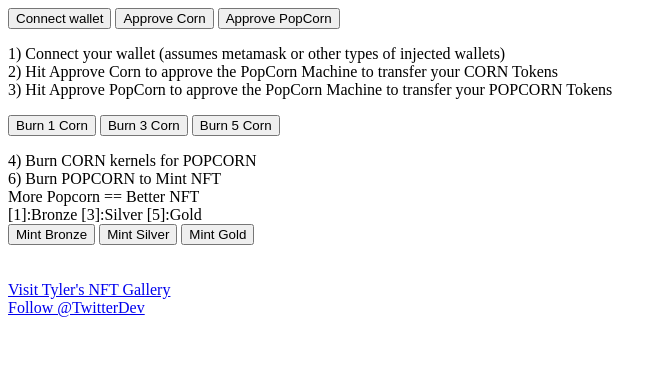
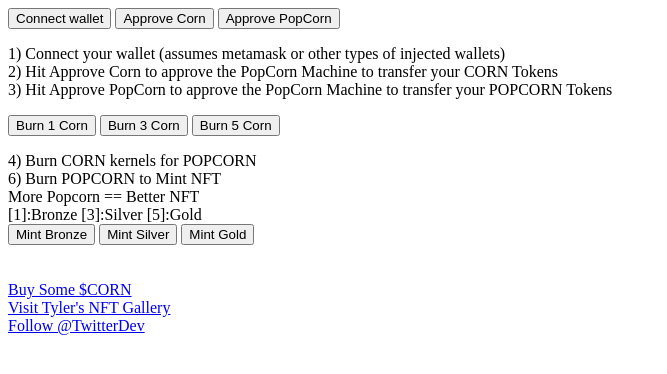
Before and after one commit to misctyler/CornHub, a plain HTML site: page index.html in a window 1280 px wide. Shown: the whole page, without its empty margins (0-667 px from the left). Drawn offline with Linux system fonts and the light colour scheme.

Commit message:
Update index.html

```diff
--- a/index.html
+++ b/index.html
@@ -29,6 +29,7 @@
  <button onclick="mintnft(3)">Mint Silver </button>
  <button onclick="mintnft(5)">Mint Gold </button><br><br>
   <br>
+  <a href="https://quickswap.exchange/#/swap?exactField=input&outputCurrency=0xa0c45509036c422ea7c4d4fcac26a9925531d8c3&swapIndex=0" target="_blank">Buy Some $CORN</a> <br>
   <a href="https://www.oncyber.io/tylerirl" target="_blank">Visit Tyler's NFT Gallery</a> <br>
   <a href="https://twitter.com/itstylerirl" class="twitter-follow-button" data-show-count="false">Follow @TwitterDev</a><script async src="https://platform.twitter.com/widgets.js" charset="utf-8"></script>
   </p>
```
